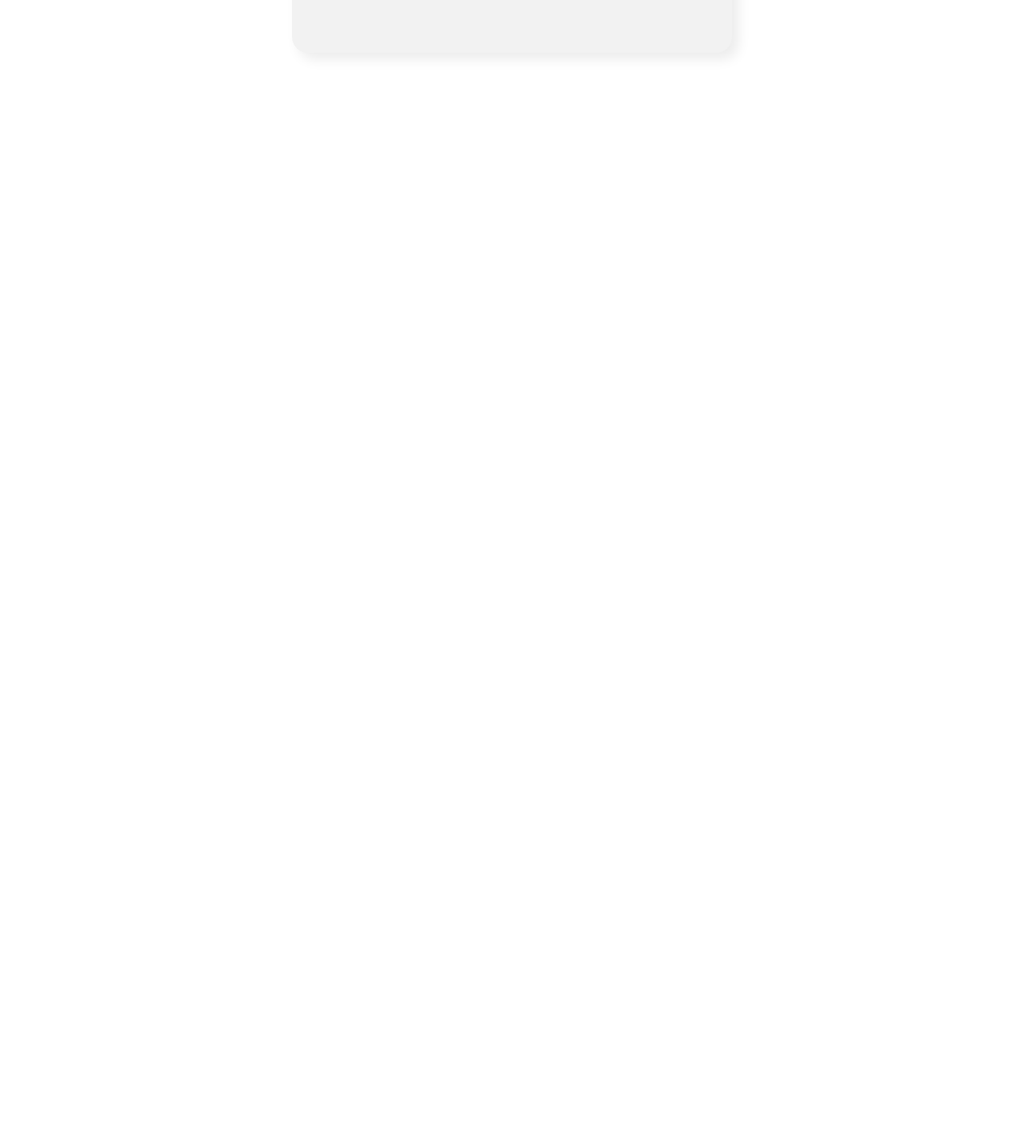
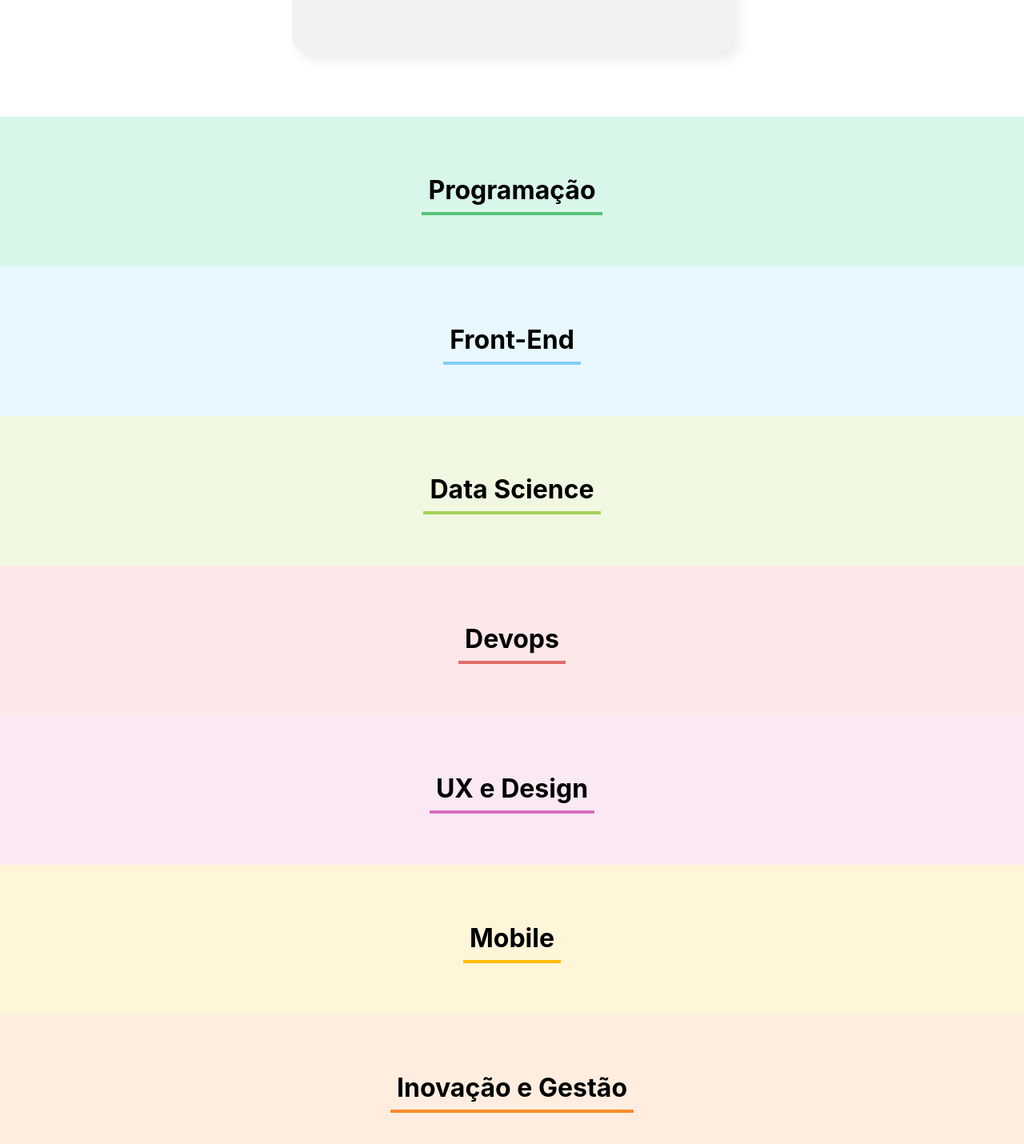
Before and after one commit to mouraribeiro/organo, a React (Create React App) app: page / in a window 1280 px wide. Shown: the part 1331-2761 px from the top of the page at 80% size. Before the commit the page ends 1477 px from the top, so only its background shows below. Built offline with nearby package versions, Linux system fonts and the light colour scheme.

Commit message:
componente time

```diff
--- a/src/App.js
+++ b/src/App.js
@@ -1,12 +1,62 @@
 
+import { useState } from 'react';
 import Banner from './componentes/Banner';
 import Formulario from './componentes/Formulario';
+import Time from './componentes/Time';
+
 
 function App() {
+  const times = [
+    {
+      nome: 'Programação',
+      corPrimaria: '#57C278',
+      corSecundaria: '#D9F7E9'
+    },
+    {
+      nome: 'Front-End',
+      corPrimaria: '#82CFFA',
+      corSecundaria: '#E8F8FF'
+    },
+    {
+      nome: 'Data Science',
+      corPrimaria: '#A6D157',
+      corSecundaria: '#F0F8E2'
+    },
+    {
+      nome: 'Devops',
+      corPrimaria: '#E06B69',
+      corSecundaria: '#FDE7E8'
+    },
+    {
+      nome: 'UX e Design',
+      corPrimaria: '#DB6EBF',
+      corSecundaria: '#FAE9F5'
+    },
+    {
+      nome: 'Mobile',
+      corPrimaria: '#FFBA05',
+      corSecundaria: '#FFF5D9'
+    },
+    {
+      nome: 'Inovação e Gestão',
+      corPrimaria: '#FF8A29',
+      corSecundaria: '#FFEEDF'
+    }
+  ]
+
+
+  const [colaboradores, setColaborador] = useState([])
+  const aoNovoColaboradorAdicionado = (colaborador)=> {
+    console.log(colaborador)
+    setColaborador([...colaboradores,colaborador])
+  }
+
   return (
     <div className="App">
       <Banner/>
-      <Formulario/>
+      <Formulario times={times.map(time => time.nome)} onColaboradorCadastrado={colaborador => aoNovoColaboradorAdicionado(colaborador)}/>
+      {times.map(time => <Time key={time.nome} nome={time.nome} corPrimaria={time.corPrimaria} corSecundaria={time.corSecundaria}/>)}
+
     </div>
   );
 }
--- a/src/componentes/Formulario/index.js
+++ b/src/componentes/Formulario/index.js
@@ -5,18 +5,7 @@ import ListaSuspensa from '../ListaSuspensa'
 import './Formulario.css'
 
 
-const Formulario = () => {
-
-    const Times = [
-        'Programação',
-        'Front-End',
-        'Data Science',
-        'Dev Ops',
-        'UX',
-        'Mobile',
-        'Inovação e Gestão'
-    ]
-
+const Formulario = (props) => {
 
 
     const [nome, setNome] = useState('')
@@ -25,7 +14,12 @@ const Formulario = () => {
 
     const onSalvar = (evento)=> {
         evento.preventDefault()
-        console.log("Form foi submetido", nome, cargo, imagem)
+        props.onColaboradorCadastrado({
+            nome,
+            cargo,
+            imagem,
+            Times
+        })
     }
 
     return (
@@ -52,7 +46,7 @@ const Formulario = () => {
                     valor={imagem}
                     aoAlterado={valor => setImagem(valor)}
                 />
-                <ListaSuspensa obrigatorio={true} label ="Time" itens={Times}/>
+                <ListaSuspensa obrigatorio={true} label ="Time" itens={props.times}/>
                 <Botao >Criar Card</Botao>
             </form>
         </section>
--- /dev/null
+++ b/src/componentes/Time/Time.css
@@ -0,0 +1,13 @@
+.time{
+    text-align: center;
+    padding: 32px;
+
+}
+
+
+.time h3{
+    font-size: 32px;
+    display: inline-block;
+    border-bottom: 4px solid;
+    padding: 8px;
+}
--- /dev/null
+++ b/src/componentes/Time/index.js
@@ -0,0 +1,16 @@
+import './Time.css'
+
+
+
+const Time = (props)=> {
+    return(
+
+        <section className="time" style={{backgroundColor: props.corSecundaria}}>
+            <h3 style={{borderColor: props.corPrimaria}}>{props.nome}</h3>
+
+        </section>
+    )
+}
+
+
+export default Time
```
